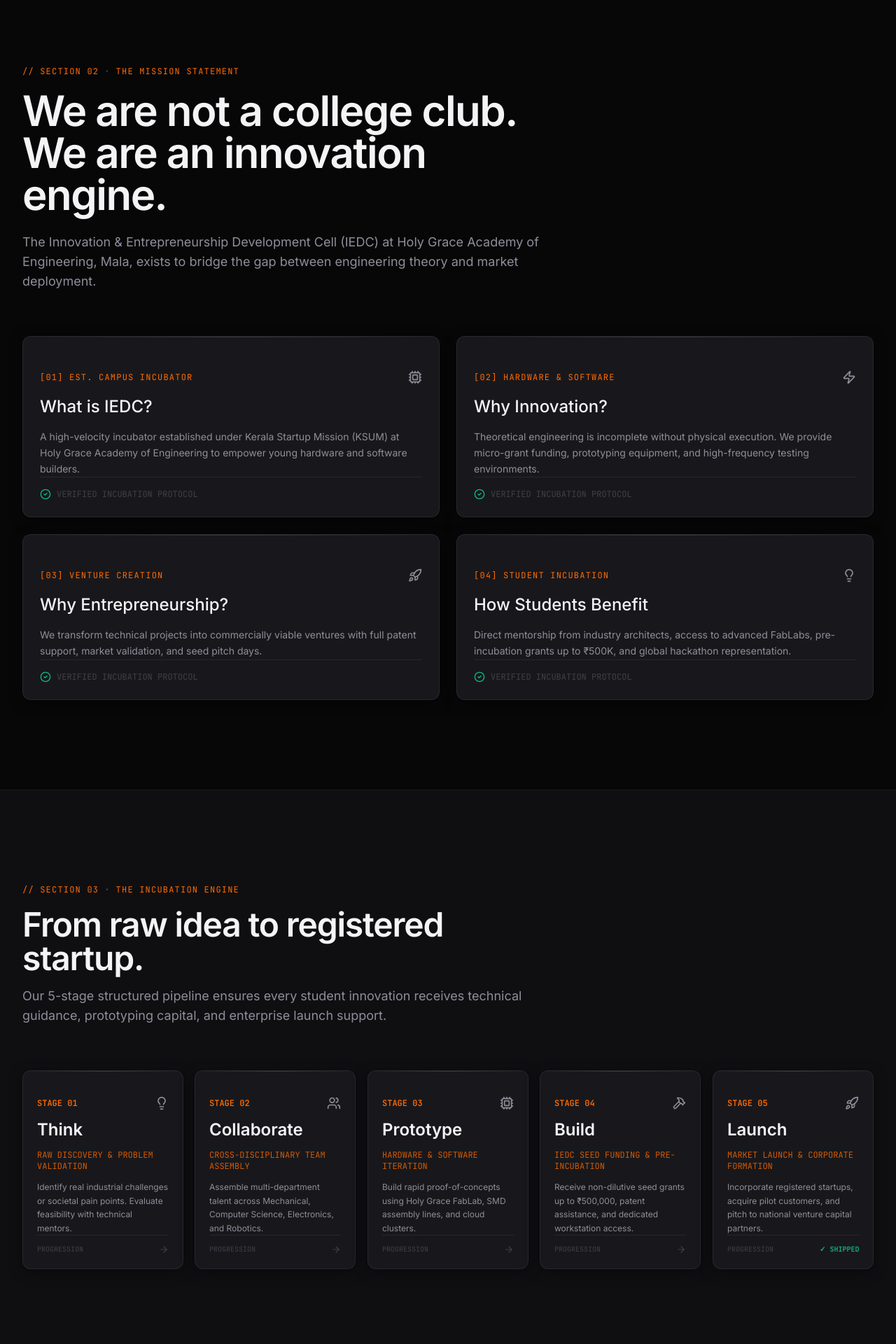
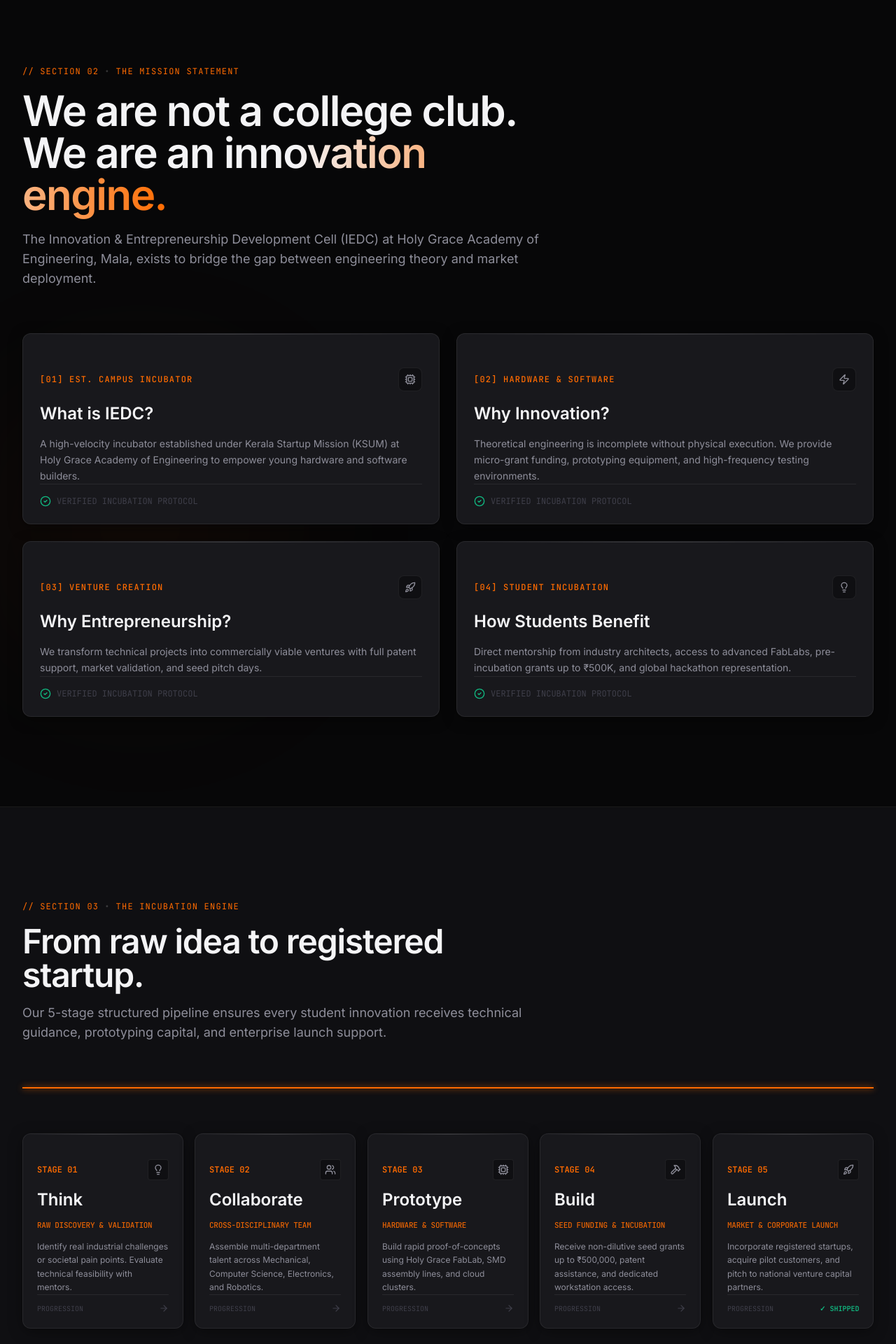
Before and after one commit to anvinbiju1-lab/idec, a Next.js app: page / in a window 1280 px wide. Shown: the part 840-2760 px from the top of the page at 70% size. Built offline with nearby package versions, Linux system fonts and the light colour scheme.

Commit message:
feat: add scroll-driven timeline progress line, category filter spring tabs, and section entrance transitions

```diff
--- a/components/sections/EventsSection.tsx
+++ b/components/sections/EventsSection.tsx
@@ -1,29 +1,43 @@
 "use client";
 
-import React, { useState } from "react";
-import { motion } from "framer-motion";
+import React, { useRef, useState } from "react";
+import { motion, useScroll, useTransform } from "framer-motion";
 import { Card } from "@/components/ui/Card";
 import { Badge } from "@/components/ui/Badge";
 import { Button } from "@/components/ui/Button";
 import { Modal } from "@/components/ui/Modal";
 import { CountdownTimer } from "@/components/ui/CountdownTimer";
 import { EVENTS_DATA } from "@/data/events";
-import { EventItem, EventCategory } from "@/types";
-import { Calendar, MapPin, Clock, Users, ArrowUpRight, Ticket } from "lucide-react";
+import { EventItem } from "@/types";
+import { Calendar, MapPin, Clock, ArrowUpRight } from "lucide-react";
 
 export const EventsSection: React.FC = () => {
+  const containerRef = useRef<HTMLDivElement>(null);
   const [selectedEvent, setSelectedEvent] = useState<EventItem | null>(null);
   const [filter, setFilter] = useState<"All" | "Upcoming" | "Past">("All");
+
+  const { scrollYProgress } = useScroll({
+    target: containerRef,
+    offset: ["start end", "end center"],
+  });
+
+  const timelineHeight = useTransform(scrollYProgress, [0.1, 0.95], ["0%", "100%"]);
 
   const filteredEvents = EVENTS_DATA.filter(
     (e) => filter === "All" || (filter === "Upcoming" ? e.status === "Upcoming" : e.status === "Past")
   );
 
   return (
-    <section id="events" className="relative z-10 pt-32 sm:pt-40 pb-24 sm:pb-32 bg-surface-l1 border-b border-border-subtle scroll-mt-24">
-      <div className="max-w-7xl mx-auto px-4 sm:px-6 lg:px-8 space-y-16">
+    <section id="events" ref={containerRef} className="relative z-10 pt-32 sm:pt-40 pb-24 sm:pb-32 bg-surface-l1 border-b border-border-subtle scroll-mt-24 overflow-hidden">
+      <div className="max-w-7xl mx-auto px-4 sm:px-6 lg:px-8 space-y-16 relative z-10">
         {/* Section Header */}
-        <div className="flex flex-col md:flex-row md:items-end justify-between gap-8 border-b border-border-subtle pb-8">
+        <motion.div
+          initial={{ opacity: 0, y: 30 }}
+          whileInView={{ opacity: 1, y: 0 }}
+          viewport={{ once: true, margin: "-60px" }}
+          transition={{ duration: 0.5, ease: [0.16, 1, 0.3, 1] }}
+          className="flex flex-col md:flex-row md:items-end justify-between gap-8 border-b border-border-subtle pb-8"
+        >
           <div className="space-y-4 max-w-2xl">
             <div className="inline-flex items-center gap-2 font-mono text-xs text-amber tracking-widest uppercase">
               <span>// SECTION 05</span>
@@ -46,27 +60,35 @@ export const EventsSection: React.FC = () => {
               <button
                 key={tab}
                 onClick={() => setFilter(tab)}
-                className={`px-3 py-1.5 text-xs font-mono tracking-wider rounded-sm border transition-all ${
+                className={`px-3.5 py-1.5 text-xs font-mono tracking-wider rounded-sm border transition-all ${
                   filter === tab
-                    ? "bg-amber text-canvas font-semibold border-amber"
-                    : "bg-surface-l2 text-text-body border-border-subtle hover:text-text-heading"
+                    ? "bg-amber text-canvas font-semibold border-amber shadow-[0_0_12px_rgba(255,107,0,0.25)]"
+                    : "bg-surface-l2 text-text-body border-border-subtle hover:text-text-heading hover:border-border-strong"
                 }`}
               >
                 {tab}
               </button>
             ))}
           </div>
-        </div>
+        </motion.div>
 
-        {/* Timeline Layout */}
+        {/* Animated Timeline Layout */}
         <div className="relative border-l border-border-strong pl-6 sm:pl-10 space-y-12">
+          {/* Scroll-Driven Glowing Timeline Progress Line */}
+          <div className="absolute top-0 bottom-0 -left-[1px] w-[2px] overflow-hidden pointer-events-none">
+            <motion.div
+              style={{ height: timelineHeight }}
+              className="w-full bg-amber shadow-[0_0_12px_#FF6B00]"
+            />
+          </div>
+
           {filteredEvents.map((event, idx) => (
             <motion.div
               key={event.id}
-              initial={{ opacity: 0, x: -20 }}
+              initial={{ opacity: 0, x: -30 }}
               whileInView={{ opacity: 1, x: 0 }}
-              viewport={{ once: true }}
-              transition={{ duration: 0.4, delay: idx * 0.1 }}
+              viewport={{ once: true, margin: "-40px" }}
+              transition={{ duration: 0.45, delay: idx * 0.1, ease: [0.16, 1, 0.3, 1] }}
               className="relative group"
             >
               {/* Timeline Dot */}
@@ -85,6 +107,7 @@ export const EventsSection: React.FC = () => {
                     src={event.poster}
                     alt={event.title}
                     className="w-full h-full object-cover filter grayscale contrast-125 group-hover:grayscale-0 transition-transform duration-500 group-hover:scale-105"
+                    loading="lazy"
                   />
                   <div className="absolute top-2 left-2">
                     <Badge variant={event.status === "Upcoming" ? "amber" : "neutral"} showDot>
@@ -150,7 +173,6 @@ export const EventsSection: React.FC = () => {
           ))}
         </div>
       </div>
-
 
       {/* Registration / Agenda Modal */}
       <Modal
--- a/components/sections/JourneySection.tsx
+++ b/components/sections/JourneySection.tsx
@@ -1,7 +1,7 @@
 "use client";
 
-import React from "react";
-import { motion } from "framer-motion";
+import React, { useRef } from "react";
+import { motion, useScroll, useTransform } from "framer-motion";
 import { Card } from "@/components/ui/Card";
 import { Lightbulb, Users, Cpu, Hammer, Rocket, ArrowRight } from "lucide-react";
 
@@ -9,15 +9,15 @@ const STAGES = [
   {
     step: "01",
     title: "Think",
-    subtitle: "Raw Discovery & Problem Validation",
-    description: "Identify real industrial challenges or societal pain points. Evaluate feasibility with technical mentors.",
+    subtitle: "Raw Discovery & Validation",
+    description: "Identify real industrial challenges or societal pain points. Evaluate technical feasibility with mentors.",
     icon: Lightbulb,
     badge: "STAGE 01",
   },
   {
     step: "02",
     title: "Collaborate",
-    subtitle: "Cross-Disciplinary Team Assembly",
+    subtitle: "Cross-Disciplinary Team",
     description: "Assemble multi-department talent across Mechanical, Computer Science, Electronics, and Robotics.",
     icon: Users,
     badge: "STAGE 02",
@@ -25,7 +25,7 @@ const STAGES = [
   {
     step: "03",
     title: "Prototype",
-    subtitle: "Hardware & Software Iteration",
+    subtitle: "Hardware & Software",
     description: "Build rapid proof-of-concepts using Holy Grace FabLab, SMD assembly lines, and cloud clusters.",
     icon: Cpu,
     badge: "STAGE 03",
@@ -33,7 +33,7 @@ const STAGES = [
   {
     step: "04",
     title: "Build",
-    subtitle: "IEDC Seed Funding & Pre-Incubation",
+    subtitle: "Seed Funding & Incubation",
     description: "Receive non-dilutive seed grants up to ₹500,000, patent assistance, and dedicated workstation access.",
     icon: Hammer,
     badge: "STAGE 04",
@@ -41,7 +41,7 @@ const STAGES = [
   {
     step: "05",
     title: "Launch",
-    subtitle: "Market Launch & Corporate Formation",
+    subtitle: "Market & Corporate Launch",
     description: "Incorporate registered startups, acquire pilot customers, and pitch to national venture capital partners.",
     icon: Rocket,
     badge: "STAGE 05",
@@ -49,11 +49,25 @@ const STAGES = [
 ];
 
 export const JourneySection: React.FC = () => {
+  const containerRef = useRef<HTMLDivElement>(null);
+  const { scrollYProgress } = useScroll({
+    target: containerRef,
+    offset: ["start end", "end center"],
+  });
+
+  const progressLineWidth = useTransform(scrollYProgress, [0.1, 0.8], ["0%", "100%"]);
+
   return (
-    <section id="journey" className="relative z-10 py-24 sm:py-32 bg-surface-l1 border-b border-border-subtle">
-      <div className="max-w-7xl mx-auto px-4 sm:px-6 lg:px-8 space-y-16">
+    <section id="journey" ref={containerRef} className="relative z-10 py-24 sm:py-32 bg-surface-l1 border-b border-border-subtle overflow-hidden">
+      <div className="max-w-7xl mx-auto px-4 sm:px-6 lg:px-8 space-y-16 relative z-10">
         {/* Section Header */}
-        <div className="space-y-4 max-w-3xl">
+        <motion.div
+          initial={{ opacity: 0, y: 30 }}
+          whileInView={{ opacity: 1, y: 0 }}
+          viewport={{ once: true, margin: "-60px" }}
+          transition={{ duration: 0.5, ease: [0.16, 1, 0.3, 1] }}
+          className="space-y-4 max-w-3xl"
+        >
           <div className="inline-flex items-center gap-2 font-mono text-xs text-amber tracking-widest uppercase">
             <span>// SECTION 03</span>
             <span className="text-border-strong">•</span>
@@ -67,19 +81,31 @@ export const JourneySection: React.FC = () => {
           <p className="text-text-body text-base sm:text-lg leading-relaxed">
             Our 5-stage structured pipeline ensures every student innovation receives technical guidance, prototyping capital, and enterprise launch support.
           </p>
+        </motion.div>
+
+        {/* Scroll-Driven Connecting Progress Line (Desktop) */}
+        <div className="hidden lg:block relative w-full h-[2px] bg-border-subtle my-4">
+          <motion.div
+            style={{ width: progressLineWidth }}
+            className="absolute top-0 left-0 bottom-0 bg-amber shadow-[0_0_10px_#FF6B00]"
+          />
         </div>
 
-        {/* 5-Stage Interactive Workflow Cards with 3D Tilt */}
+        {/* 5-Stage Interactive Workflow Cards with Spring 3D Tilt */}
         <div className="grid grid-cols-1 md:grid-cols-3 lg:grid-cols-5 gap-4">
           {STAGES.map((stage, idx) => {
             const Icon = stage.icon;
             return (
               <motion.div
                 key={stage.step}
-                initial={{ opacity: 0, y: 25 }}
-                whileInView={{ opacity: 1, y: 0 }}
+                initial={{ opacity: 0, y: 35, scale: 0.96 }}
+                whileInView={{ opacity: 1, y: 0, scale: 1 }}
                 viewport={{ once: true, margin: "-40px" }}
-                transition={{ duration: 0.4, delay: idx * 0.08 }}
+                transition={{
+                  duration: 0.45,
+                  delay: idx * 0.08,
+                  ease: [0.16, 1, 0.3, 1],
+                }}
               >
                 <Card enableTilt className="h-full flex flex-col justify-between p-5 space-y-4 group">
                   <div className="space-y-3">
@@ -87,14 +113,16 @@ export const JourneySection: React.FC = () => {
                       <span className="font-mono text-xs text-amber font-semibold">
                         {stage.badge}
                       </span>
-                      <Icon className="w-5 h-5 text-text-body group-hover:text-amber transition-colors" />
+                      <div className="p-1.5 rounded-sm bg-surface-l1 border border-border-subtle group-hover:border-amber/30 transition-colors">
+                        <Icon className="w-4 h-4 text-text-body group-hover:text-amber transition-colors" />
+                      </div>
                     </div>
 
                     <h3 className="text-2xl font-sans font-semibold text-text-heading group-hover:text-white transition-colors">
                       {stage.title}
                     </h3>
 
-                    <p className="text-xs font-mono text-amber/80 uppercase">
+                    <p className="text-[11px] font-mono text-amber/90 uppercase font-medium tracking-tight">
                       {stage.subtitle}
                     </p>
 
--- a/components/sections/MissionSection.tsx
+++ b/components/sections/MissionSection.tsx
@@ -37,50 +37,71 @@ export const MissionSection: React.FC = () => {
     },
   ];
 
+  const headerVariants = {
+    hidden: { opacity: 0, y: 30 },
+    visible: { opacity: 1, y: 0, transition: { duration: 0.5, ease: [0.16, 1, 0.3, 1] as const } },
+  };
+
   return (
-    <section id="mission" className="relative z-10 py-24 sm:py-32 bg-canvas border-b border-border-subtle">
+    <section id="mission" className="relative z-10 py-24 sm:py-32 bg-canvas border-b border-border-subtle overflow-hidden">
+      {/* Background Micro Ambient Glow */}
+      <div className="absolute top-1/2 left-0 w-[400px] h-[400px] bg-amber/5 blur-[120px] rounded-full pointer-events-none" />
 
-      <div className="max-w-7xl mx-auto px-4 sm:px-6 lg:px-8 space-y-16">
-        {/* Editorial Section Header */}
-        <div className="space-y-4 max-w-3xl">
-          <div className="inline-flex items-center gap-2 font-mono text-xs text-amber tracking-widest uppercase">
+      <div className="max-w-7xl mx-auto px-4 sm:px-6 lg:px-8 space-y-16 relative z-10">
+        {/* Editorial Section Header with Scroll Stagger */}
+        <motion.div
+          initial="hidden"
+          whileInView="visible"
+          viewport={{ once: true, margin: "-80px" }}
+          variants={{
+            hidden: {},
+            visible: { transition: { staggerChildren: 0.1 } },
+          }}
+          className="space-y-4 max-w-3xl"
+        >
+          <motion.div variants={headerVariants} className="inline-flex items-center gap-2 font-mono text-xs text-amber tracking-widest uppercase">
             <span>// SECTION 02</span>
             <span className="text-border-strong">•</span>
             <span>THE MISSION STATEMENT</span>
-          </div>
+          </motion.div>
 
-          <h2 className="text-4xl sm:text-5xl lg:text-6xl font-sans font-semibold text-text-heading tracking-tight leading-tight">
+          <motion.h2 variants={headerVariants} className="text-4xl sm:text-5xl lg:text-6xl font-sans font-semibold text-text-heading tracking-tight leading-tight">
             We are not a college club. <br />
-            We are an innovation engine.
-          </h2>
+            <span className="text-transparent bg-clip-text bg-gradient-to-r from-text-heading via-text-heading to-amber">
+              We are an innovation engine.
+            </span>
+          </motion.h2>
 
-          <p className="text-text-body text-base sm:text-lg leading-relaxed pt-2">
+          <motion.p variants={headerVariants} className="text-text-body text-base sm:text-lg leading-relaxed pt-1">
             The Innovation & Entrepreneurship Development Cell (IEDC) at Holy Grace Academy of Engineering, Mala, exists to bridge the gap between engineering theory and market deployment.
-          </p>
-        </div>
+          </motion.p>
+        </motion.div>
 
-        {/* 4 Pillars Grid */}
+        {/* 4 Pillars Grid with Premium Staggered Scroll Entrance */}
         <div className="grid grid-cols-1 md:grid-cols-2 gap-6">
           {PILLARS.map((pillar, idx) => {
             const Icon = pillar.icon;
             return (
               <motion.div
                 key={pillar.id}
-                initial={{ opacity: 0, y: 20 }}
+                initial={{ opacity: 0, y: 35 }}
                 whileInView={{ opacity: 1, y: 0 }}
-                viewport={{ once: true, margin: "-50px" }}
-                transition={{ duration: 0.4, delay: idx * 0.1 }}
+                whileHover={{ y: -4, transition: { duration: 0.2, ease: [0.25, 1, 0.5, 1] } }}
+                viewport={{ once: true, margin: "-60px" }}
+                transition={{ duration: 0.45, delay: idx * 0.08, ease: [0.16, 1, 0.3, 1] }}
               >
-                <Card className="h-full flex flex-col justify-between space-y-6">
+                <Card className="h-full flex flex-col justify-between space-y-6 group">
                   <div className="space-y-4">
                     <div className="flex items-center justify-between">
-                      <span className="font-mono text-xs text-amber tracking-widest">
+                      <span className="font-mono text-xs text-amber tracking-widest font-medium">
                         [{pillar.id}] {pillar.telemetry}
                       </span>
-                      <Icon className="w-5 h-5 text-text-body" />
+                      <div className="p-2 rounded-md bg-surface-l1 border border-border-subtle group-hover:border-amber/30 transition-colors">
+                        <Icon className="w-4 h-4 text-text-body group-hover:text-amber transition-colors" />
+                      </div>
                     </div>
 
-                    <h3 className="text-2xl font-sans font-medium text-text-heading">
+                    <h3 className="text-2xl font-sans font-semibold text-text-heading group-hover:text-amber transition-colors">
                       {pillar.title}
                     </h3>
 
@@ -90,7 +111,7 @@ export const MissionSection: React.FC = () => {
                   </div>
 
                   <div className="pt-4 border-t border-border-subtle flex items-center gap-2 font-mono text-xs text-text-muted">
-                    <CheckCircle2 className="w-4 h-4 text-phosphor-green" />
+                    <CheckCircle2 className="w-4 h-4 text-phosphor-green flex-shrink-0" />
                     <span>VERIFIED INCUBATION PROTOCOL</span>
                   </div>
                 </Card>
```
Also changed, not shown: components/sections/ProjectsSection.tsx (+38 -19 lines).
